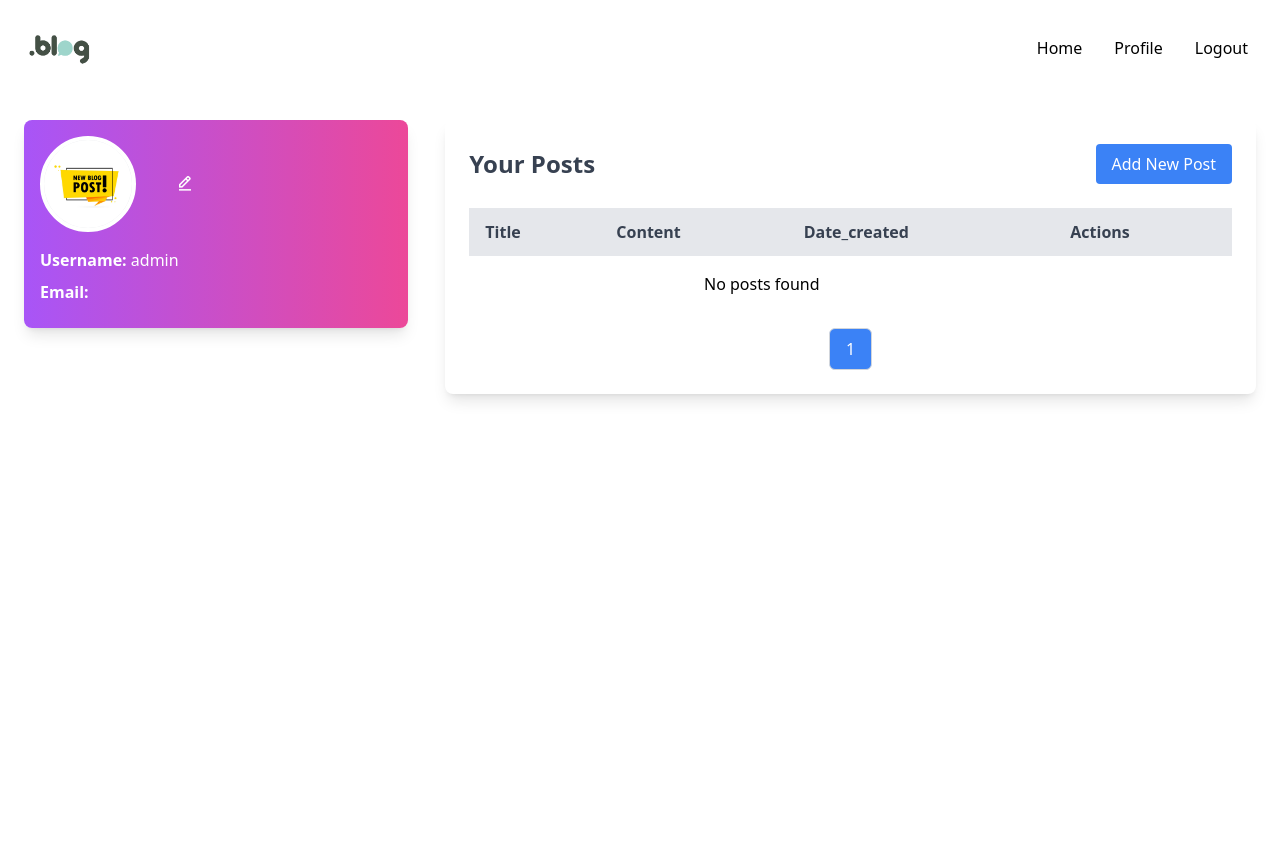
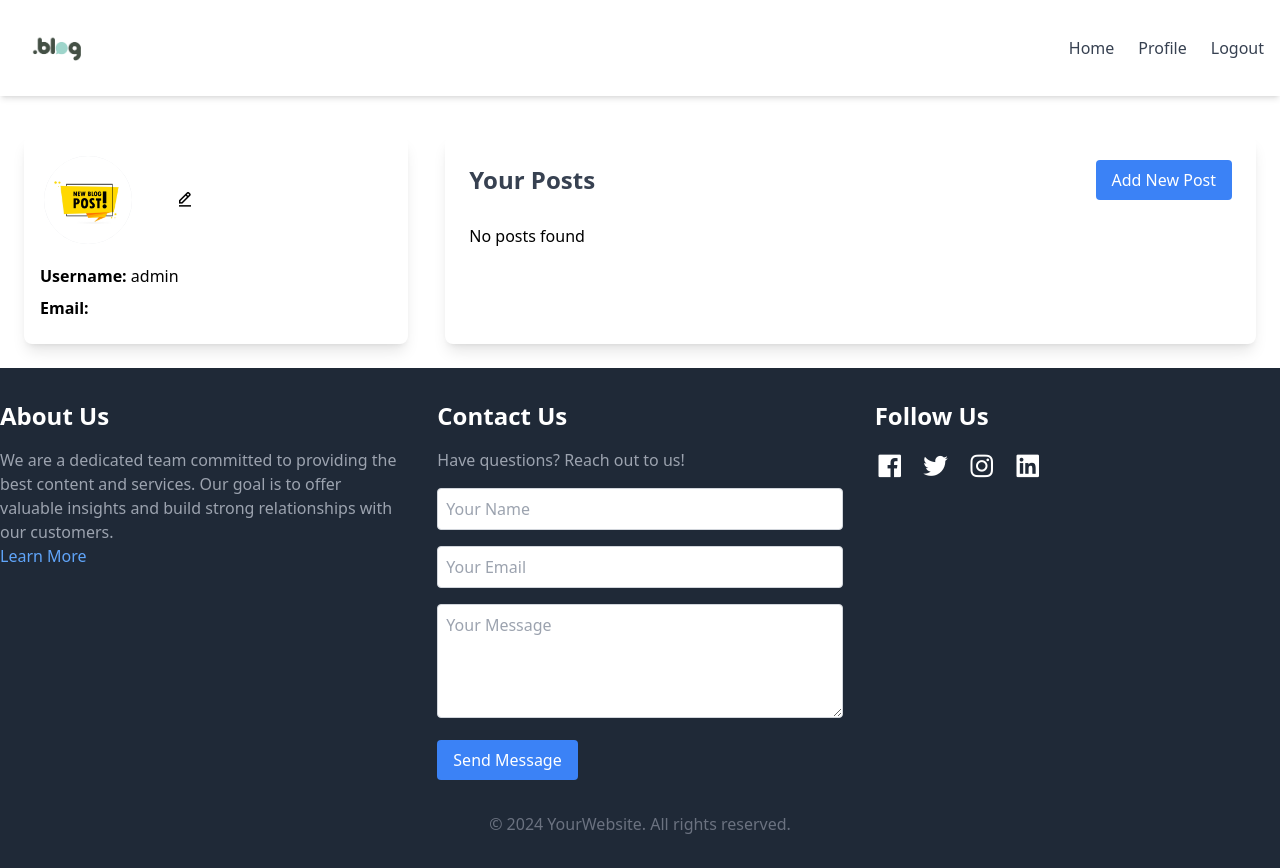
Before and after one commit to iambiki-git/blog, a Django app: page /profile/ in a window 1280 px wide. Before the commit the page ends 401 px from the top, so only its background shows below. Run offline with Django 5.2, Linux system fonts and the light colour scheme; a user stored in the database is signed in; data comes from the database, SQL or seed files in the repository; both versions use the stored data as it was after the commit; some libraries are stand-ins or nearby versions.

Commit message:
add footer, readmore and some other functionality

```diff
--- /dev/null
+++ b/blog/templates/blog/footer.html
@@ -0,0 +1,46 @@
+<footer class="bg-gray-800 text-white py-8">
+    <div class="container mx-auto grid grid-cols-1 md:grid-cols-3 gap-8">
+        <!-- About Us Section -->
+        <div class="space-y-4">
+            <h2 class="text-2xl font-bold">About Us</h2>
+            <p class="text-gray-400">
+                We are a dedicated team committed to providing the best content and services. Our goal is to offer valuable insights and build strong relationships with our customers.
+            </p>
+            <a href="#" class="text-blue-400 hover:underline">Learn More</a>
+        </div>
+
+        <!-- Contact Us Section -->
+        <div class="space-y-4">
+            <h2 class="text-2xl font-bold ">Contact Us</h2>
+            <p class="text-gray-400">Have questions? Reach out to us!</p>
+            <form action="/submit-contact" method="POST" class="space-y-4">
+                <div>
+                    <input type="text" name="name" placeholder="Your Name" class="w-full p-2 border border-gray-300 rounded" required>
+                </div>
+                <div>
+                    <input type="email" name="email" placeholder="Your Email" class="w-full p-2 border border-gray-300 rounded" required>
+                </div>
+                <div>
+                    <textarea name="message" placeholder="Your Message" class="w-full p-2 border border-gray-300 rounded" rows="4" required></textarea>
+                </div>
+                <button type="submit" class="bg-blue-500 text-white px-4 py-2 rounded hover:bg-blue-600">Send Message</button>
+            </form>
+        </div>
+
+        <!-- Social Links Section -->
+        <div class="space-y-4">
+            <h2 class="text-2xl font-bold">Follow Us</h2>
+            <div class="flex space-x-4">
+                <a href="#" class="hover:text-blue-500"><i class='bx bxl-facebook-square text-3xl'></i></a>
+                <a href="#" class="hover:text-blue-400"><i class='bx bxl-twitter text-3xl'></i></a>
+                <a href="#" class="hover:text-pink-600"><i class='bx bxl-instagram text-3xl'></i></a>
+                <a href="#" class="hover:text-blue-600"><i class='bx bxl-linkedin-square text-3xl'></i></a>
+            </div>
+        </div>
+    </div>
+
+    <!-- Footer Bottom -->
+    <div class="text-center text-gray-500 mt-8">
+        <p>&copy; 2024 YourWebsite. All rights reserved.</p>
+    </div>
+</footer>
--- a/blog/templates/blog/index.html
+++ b/blog/templates/blog/index.html
@@ -14,6 +14,9 @@
     {% block loginModule %}{% endblock %}
     {% block Registration %}{% endblock %}
     {% block Profile %}{% endblock %}
+    {% block ReadMoreBlog %} {% endblock %}
+    {% block footer %} {% include "./footer.html" %} {% endblock %}
+
   </body>
 
   <script src="{% static './js/script.js' %}"></script>
--- a/blog/templates/blog/navbar.html
+++ b/blog/templates/blog/navbar.html
@@ -1,43 +1,75 @@
 {% load static %}
-<nav class="p-2 bg-white-100">
-  <div class="flex items-center justify-between">
+<nav class="bg-white shadow-md p-4 fixed top-0 left-0 w-full z-50">
+  <div class="container mx-auto flex items-center justify-between">
     <a href="/">
-      <img
-        src="{% static './images/logo.png' %}"
-        alt="logo"
-        class="h-20 cursor-pointer"
-      />
+      <img src="{% static './images/logo.png' %}" alt="logo" class="h-16 cursor-pointer" />
     </a>
 
     {% comment %} for desktop {% endcomment %}
-    <ul class="gap-8 text-medium font-medium font-sans cursor-pointer hidden md:flex mr-6" id="desktop-menus">
-      <a href="/" class="hover:text-red-600 transition duration-300 ease-in-out hover:scale-95"><li>Home</li></a>
+    <ul class="flex space-x-6 text-gray-700 font-medium hidden md:flex" id="desktop-menus">
+      <li><a href="/" class="hover:text-red-600 transition duration-300">Home</a></li>
       {% if user.is_authenticated %}
-        <a href="{% url 'profile' %}" class="hover:text-red-600 transition duration-300 ease-in-out hover:scale-95"><li>Profile</li></a>
-        {% endif %}
-        {% comment %} <a href="#" class="hover:text-red-600 hover:border-b-2"><li>Dashboard</li></a> {% endcomment %}
-      {% if user.is_authenticated %}
-        <a href="{% url 'signout' %}" class="hover:text-red-600 transition duration-300 ease-in-out hover:scale-95"><li>Logout</li></a>
+        <li><a href="{% url 'profile' %}" class="hover:text-red-600 transition duration-300">Profile</a></li>
+        <li><a href="{% url 'signout' %}" class="hover:text-red-600 transition duration-300">Logout</a></li>
       {% else %}
-        <a href="{% url 'signin' %}" class="hover:text-red-600 transition duration-300 ease-in-out hover:scale-95"><li>Login</li></a>
+        <li><a href="{% url 'signin' %}" class="hover:text-red-600 transition duration-300">Login</a></li>
       {% endif %}
     </ul>
-    <i class='bx bx-menu text-3xl md:hidden cursor-pointer' id="menu-icon"></i>
+
+    <button id="menu-icon" class="text-gray-700 md:hidden">
+      <i class='bx bx-menu text-3xl'></i>
+    </button>
   </div>
 
   {% comment %} for mobile devices {% endcomment %}
-  <div id="mobile-menus" class="md:hidden hidden flex-col items-center bg-slate-100 p-2">
-    <ul class="ml-4 text-xl text-gray-800">
-      <a href="/" class="hover:text-red-600"><li class="py-2">Home</li></a>
+  {% comment %} <div id="mobile-menus" class="md:hidden hidden flex-col bg-gray-100 p-4">
+    <ul class="text-gray-800">
+      <li><a href="/" class="hover:text-red-600 py-2">Home</a></li>
       {% if user.is_authenticated %}
-        <a href="{% url 'profile' %}" class="hover:text-red-600"><li class="py-2">Profile</li></a>
-      {% endif %}
-      {% if user.is_authenticated %}
-        <a href="{% url 'signout' %}" class="hover:text-red-600"><li class="py-2">Logout</li></a>
-        {% else %}
-        <a href="{% url 'signin' %}" class="hover:text-red-600"><li class="py-2">Login</li></a>
+        <li><a href="{% url 'profile' %}" class="hover:text-red-600 py-2">Profile</a></li>
+        <li><a href="{% url 'signout' %}" class="hover:text-red-600 py-2">Logout</a></li>
+      {% else %}
+        <li><a href="{% url 'signin' %}" class="hover:text-red-600 py-2">Login</a></li>
       {% endif %}
     </ul>
-  </div>
+  </div> {% endcomment %}
+  {% comment %} for mobile devices {% endcomment %}
+<div id="mobile-menus" class="md:hidden hidden flex-col bg-gradient-to-r from-gray-100 to-gray-200 shadow-lg rounded-lg p-4 transition duration-300">
+  <ul class="text-gray-800 space-y-2">
+    <li>
+      <a href="/" class="flex items-center hover:bg-red-200 hover:text-red-600 py-2 rounded transition duration-300">
+        <i class='bx bx-home mr-2'></i> Home
+      </a>
+    </li>
+    {% if user.is_authenticated %}
+      <li>
+        <a href="{% url 'profile' %}" class="flex items-center hover:bg-red-200 hover:text-red-600 py-2 rounded transition duration-300">
+          <i class='bx bx-user mr-2'></i> Profile
+        </a>
+      </li>
+      <li>
+        <a href="{% url 'signout' %}" class="flex items-center hover:bg-red-200 hover:text-red-600 py-2 rounded transition duration-300">
+          <i class='bx bx-log-out mr-2'></i> Logout
+        </a>
+      </li>
+    {% else %}
+      <li>
+        <a href="{% url 'signin' %}" class="flex items-center hover:bg-red-200 hover:text-red-600 py-2 rounded transition duration-300">
+          <i class='bx bx-log-in mr-2'></i> Login
+        </a>
+      </li>
+    {% endif %}
+  </ul>
+</div>
+
 
 </nav>
+
+<script>
+  const menuIcon = document.getElementById("menu-icon");
+  const mobileMenus = document.getElementById("mobile-menus");
+
+  menuIcon.addEventListener("click", () => {
+    mobileMenus.classList.toggle("hidden");
+  });
+</script>
--- a/blog/templates/blog/profile.html
+++ b/blog/templates/blog/profile.html
@@ -4,8 +4,8 @@
 {% block DisplayBlog %}{% endblock %}
 {% block Profile %}
 
-<div class="container mx-auto p-6 grid grid-cols-1 lg:grid-cols-3 gap-8">
-    <div id="profileCard" class="w-full max-w-sm bg-gradient-to-r from-purple-500 to-pink-500 text-white rounded-lg shadow-lg p-4 transition-all duration-300 ease-in-out overflow-hidden h-52" >
+<div class="container mx-auto mt-28 p-6 grid grid-cols-1 lg:grid-cols-3 gap-8">
+    <div id="profileCard" class="w-full max-w-sm bg-white text-black rounded-lg shadow-lg p-4 transition-all duration-300 ease-in-out overflow-hidden h-52">
         <div class="flex items-center space-x-4">
             <div class="w-24 h-24 bg-gray-200 rounded-full overflow-hidden border-4 border-white">
                 <img src="{% static './images/post1.jpg' %}" alt="Profile Picture" class="w-full h-full object-cover">
@@ -14,7 +14,7 @@
                 <h2 class="text-2xl font-bold">{{ user.first_name }} {{ user.last_name }}</h2>
                 <p class="text-sm">{{ user.email }}</p>
             </div>
-            <button id="editProfileBtn" class="text-white p-2 hover:bg-opacity-75 text-xl md:text-lg">
+            <button id="editProfileBtn" class="text-black p-2 hover:bg-opacity-75 text-xl md:text-lg">
                 <i class="bx bx-edit-alt"></i>
             </button>
         </div>
@@ -60,12 +60,13 @@
 
     <!-- Responsive Table -->
     <div class="overflow-x-auto">
+      {% if page_obj %}
       <table class="table-auto w-full text-left">
         <thead>
           <tr class="bg-gray-200 text-gray-700">
             <th class="py-3 px-4">Title</th>
             <th class="py-3 px-4">Content</th>
-            <th class="py-3 px-4">Date_created</th>
+            <th class="py-3 px-4">Created_at</th>
             <th class="py-3 px-4">Actions</th>
           </tr>
         </thead>
@@ -76,25 +77,28 @@
             <td class="py-4 px-4">{{ post.content }}</td>
             <td class="py-4 px-4">{{ post.created_at }}</td>
             <td class="py-4 px-4 flex space-x-2">
-              {% comment %} <a href="" class="text-blue-500 hover:underline"><i class='bx bx-edit-alt'></i></a>
-              <a href="" class="text-red-500 hover:underline"><i class='bx bx-trash' ></i></a> {% endcomment %}
               <div class="flex items-center space-x-2">
-                <a href="" class="text-blue-500 hover:underline text-xl md:text-base lg:text-lg">
+                {% comment %} <a href="" class="text-blue-500 hover:underline text-xl md:text-base lg:text-lg">
+                    <i class='bx bx-edit-alt'></i>
+                </a> {% endcomment %}
+                <a href="javascript:void(0);"
+   class="text-blue-500 hover:underline text-xl md:text-base lg:text-lg editPostBtn"
+   data-post-id="{{ post.id }}"
+   data-post-title="{{ post.title }}"
+   data-post-content="{{ post.content }}">
     <i class='bx bx-edit-alt'></i>
 </a>
-                <a href="" class="text-red-500 hover:underline text-xl md:text-base lg:text-lg">
+                <a href="{% url 'delete_post' post.id %}" class="text-red-500 hover:underline text-xl md:text-base lg:text-lg">
                     <i class='bx bx-trash'></i>
                 </a>
             </div>
             </td>
           </tr>
-          {% empty %}
-          <tr>
-            <td colspan="3" class="text-center py-4">No posts found</td>
-          </tr>
           {% endfor %}
         </tbody>
       </table>
+
+
     </div>
 <!-- Pagination Controls -->
 <div class="flex justify-center mt-4 space-x-2">
@@ -116,6 +120,11 @@
       <a href="?page={{ page_obj.paginator.num_pages }}" class="py-2 px-4 border border-gray-300 rounded-md text-gray-700 bg-white hover:bg-blue-500 hover:text-white transition duration-300">Last</a>
     {% endif %}
   </div>
+  {% else %}
+      <tr>
+        <td colspan="3" class="text-center py-4">No posts found</td>
+      </tr>
+  {% endif %}
 
 
   </div>
@@ -123,26 +132,29 @@
 </div>
 
 
-
   <!-- Modal (Popup) -->
-<div id="addPostModal" class="fixed inset-0 flex items-center justify-center bg-gray-800 bg-opacity-50 hidden">
+<div id="postModal" class="fixed inset-0 flex items-center justify-center bg-gray-800 bg-opacity-50 hidden">
   <div class="bg-white rounded-lg shadow-lg p-6 w-full max-w-md">
-      <h2 class="text-xl font-bold mb-4">Create New Post</h2>
-      <form id="addPostForm" action="{% url 'createPost' %}" method="POST">
+    <h2 id="modalTitle" class="text-xl font-bold mb-4">Create New Post</h2>
+    <form id="postForm" action="" method="POST">
       {% csrf_token %}
       <div class="mb-4">
         <label class="block text-gray-700">Title</label>
-          <input type="text" name="title" class="w-full p-2 border border-gray-300 rounded" required />
+        <input type="text" id="postTitle" name="title" class="w-full p-2 border border-gray-300 rounded" required />
       </div>
       <div class="mb-4">
         <label class="block text-gray-700">Content</label>
-          <textarea name="content" class="w-full p-2 border border-gray-300 rounded" rows="5" required></textarea>
+        <textarea id="postContent" name="content" class="w-full p-2 border border-gray-300 rounded" rows="5" required></textarea>
       </div>
-        <button type="submit" class="bg-blue-500 text-white px-4 py-2 rounded hover:bg-blue-600">Post</button>
+      <button type="submit" id="submitBtn" class="bg-blue-500 text-white px-4 py-2 rounded hover:bg-blue-600">Post</button>
       <button type="button" id="closeModalBtn" class="bg-red-500 text-white px-4 py-2 rounded hover:bg-red-600 ml-2">Cancel</button>
     </form>
   </div>
 </div>
+
+
+
+
 
 <script>
     document.getElementById('editProfileBtn').addEventListener('click', function () {
@@ -156,13 +168,38 @@
     });
 
 
-
+  // Open the modal for adding a new post
 document.getElementById('addPostBtn').addEventListener('click', function() {
-    document.getElementById('addPostModal').classList.remove('hidden');
+  document.getElementById('postForm').action = "{% url 'createPost' %}";  // Set action for creating a post
+  document.getElementById('modalTitle').innerText = "Create New Post";
+  document.getElementById('submitBtn').innerText = "Post";
+  document.getElementById('postTitle').value = "";
+  document.getElementById('postContent').value = "";
+  document.getElementById('postModal').classList.remove('hidden');
 });
 
+// Open the modal for editing a post
+document.querySelectorAll('.editPostBtn').forEach(button => {
+  button.addEventListener('click', function() {
+      const postId = this.getAttribute('data-post-id');
+      const postTitle = this.getAttribute('data-post-title');
+      const postContent = this.getAttribute('data-post-content');
+
+      document.getElementById('postForm').action = `/posts/edit/${postId}/`;  // Set action for editing the post
+      document.getElementById('modalTitle').innerText = "Edit Post";
+      document.getElementById('submitBtn').innerText = "Save Changes";
+      document.getElementById('postTitle').value = postTitle;
+      document.getElementById('postContent').value = postContent;
+      document.getElementById('postModal').classList.remove('hidden');
+  });
+});
+
+// Close the modal
 document.getElementById('closeModalBtn').addEventListener('click', function() {
-    document.getElementById('addPostModal').classList.add('hidden');
+  document.getElementById('postModal').classList.add('hidden');
 });
+
+
+
 </script>
 {% endblock %}
--- a/blog/urls.py
+++ b/blog/urls.py
@@ -7,6 +7,9 @@ urlpatterns = [
     path('register/', views.register, name="register"),
     path('signout/', views.signout, name="signout"),
     path('profile/', views.profile, name="profile"),
-    path('createPost/', views.createPost, name="createPost"),
+    path('post/create/', views.createPost, name="createPost"),
+    path('posts/edit/<int:post_id>/', views.edit_post, name="editPost"),
+    path('posts/delete/<int:post_id>/', views.delete_post, name="delete_post"),
+    path('readmore/<int:post_id>/', views.readMore, name="readmore"),
 
 ]
--- a/blog/views.py
+++ b/blog/views.py
@@ -1,13 +1,19 @@
-from django.shortcuts import render, redirect
+from django.shortcuts import render, redirect, get_object_or_404
 from django.contrib.auth.models import User
 from .models import CustomUser, Post
 from django.contrib import messages
 from django.contrib.auth import authenticate, login, logout
 from django.core.paginator import Paginator
+from django.contrib.auth.decorators import login_required
 
 # Create your views here.
 def index(request):
-    return render(request, 'blog/index.html')
+    all_posts = Post.objects.all().order_by('-created_at')[:6]
+
+    content = {
+        'all_posts':all_posts,
+    }
+    return render(request, 'blog/index.html', content)
 
 def signin(request):
     if request.method == "POST":
@@ -65,17 +71,20 @@ def signout(request):
     messages.success(request, "You have been logged out successfully.")
     return redirect('signin')
 
+@login_required
 def profile(request):
     post = Post.objects.filter(user=request.user).order_by('-created_at')
-    paginator = Paginator(post, 3)
+    paginator = Paginator(post, 2)
     page_number = request.GET.get('page')
     page_obj = paginator.get_page(page_number)
+
 
     content = {
         'page_obj':page_obj,
     }
     return render(request, 'blog/profile.html', content)
 
+@login_required
 def createPost(request):
     if request.method == "POST":
         title = request.POST.get('title')
@@ -88,3 +97,24 @@ def createPost(request):
     )
     new_post.save()
     return redirect('profile')
+
+def edit_post(request, post_id):
+    post = get_object_or_404(Post, id=post_id, user=request.user)
+    if request.method == "POST":
+        post.title = request.POST['title']
+        post.content = request.POST['content']
+        post.save()
+        # messages.success(request, 'Post updated successfully.')
+        return redirect('profile')
+
+def delete_post(request, post_id):
+    post = get_object_or_404(Post, id=post_id, user=request.user)
+    post.delete()
+    return redirect('profile')
+
+def readMore(request, post_id):
+    post = get_object_or_404(Post, id=post_id)
+    content = {
+        'post':post,
+    }
+    return render(request, 'blog/readMore.html', content)
```
Also changed, not shown: blog/templates/blog/display_blog.html (+13 -4 lines), blog/templates/blog/readMore.html (added, +42 -0 lines), db.sqlite3. Lines whose indentation alone changed are shown as unchanged.
